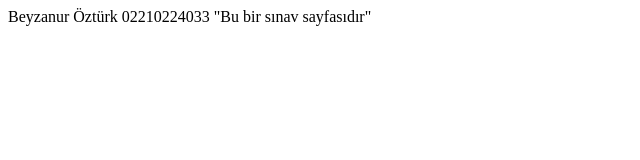
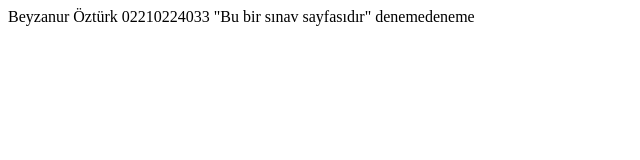
Before and after one commit to Beyzanurozturk/ymgvize, a plain HTML site: page index.html in a window 1280 px wide. Shown: the whole page, without its empty margins (0-640 px from the left). Drawn offline with Linux system fonts and the light colour scheme.

Commit message:
Update index.html

```diff
--- a/index.html
+++ b/index.html
@@ -1,7 +1,7 @@
 <html>
  <head>
    <body>
-     Beyzanur Öztürk 02210224033 "Bu bir sınav sayfasıdır"
+     Beyzanur Öztürk 02210224033 "Bu bir sınav sayfasıdır" denemedeneme
    </body>
  </head>
 </html>
```
